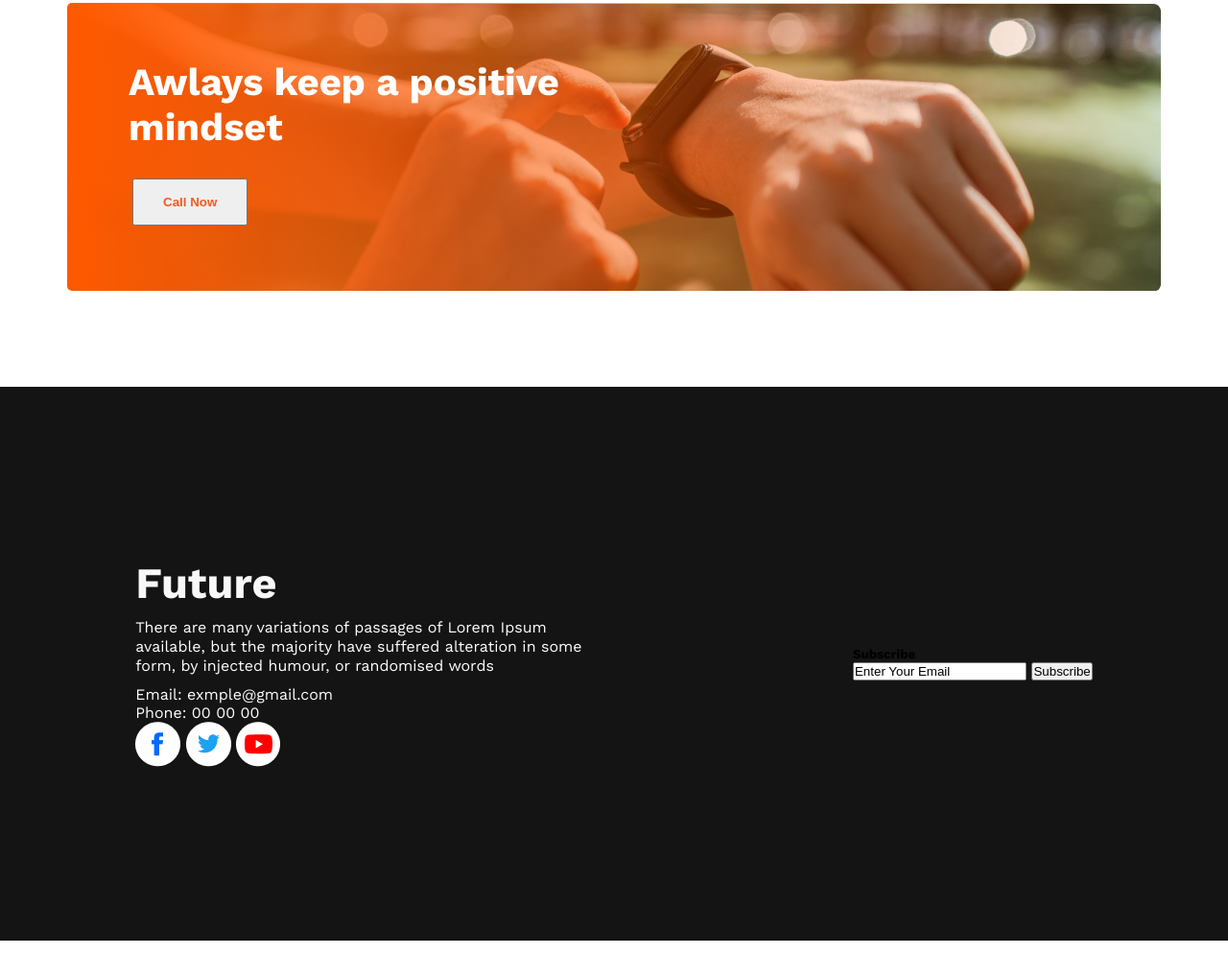
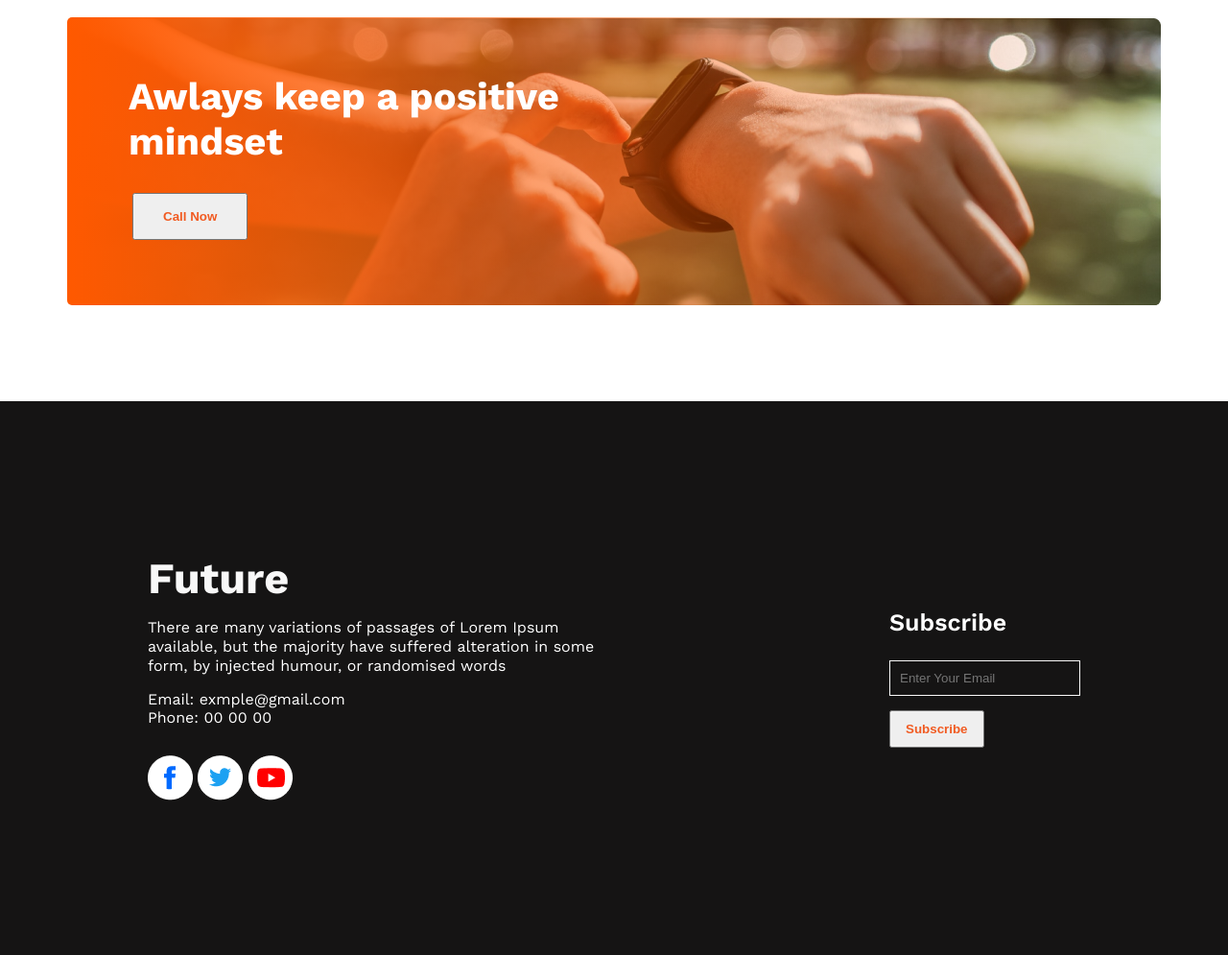
Before and after one commit to Azizul707/new-year-new-me, a plain HTML site: page index.html in a window 1280 px wide. Shown: the part 1790-2785 px from the top of the page at 96% size. Drawn offline with nearby package versions, Linux system fonts and the light colour scheme.

Commit message:
final touch

```diff
--- a/index.html
+++ b/index.html
@@ -127,7 +127,7 @@
         </div>
         <div class="footer-right">
             <h5 class="right-footer-title">Subscribe</h5>
-            <input type="email" value="Enter Your Email">
+            <input type="email" placeholder="Enter Your Email">
             <button class="sbs-btn">Subscribe</button>
 
         </div>
--- a/style.css
+++ b/style.css
@@ -161,12 +161,39 @@ img {
   color: #f8f8f8;
   font-size: 45px;
   font-weight: 700;
-  margin-bottom: 10px;
+  margin-bottom: 15px;
 }
 .left-footer-pera {
   color: #fff;
   font-size: 16px;
   font-weight: 400;
   line-height: 20px;
-  margin-bottom: 10px;
+  margin-bottom: 15px;
 }
+.social-icon,
+img {
+  margin-top: 15px;
+  gap: 15px;
+}
+
+/* ! footer right div style here */
+
+.right-footer-title {
+  color: #fff;
+  font-size: 25px;
+  font-weight: 600;
+  margin-bottom: 25px;
+}
+.footer-right>input{
+    color: #fff;
+    background-color:#151414;
+    padding: 10px 10px;
+    border: 1px solid #f8f8f8;
+}
+.sbs-btn{
+    display: block;
+    margin-top: 15px;
+    padding: 10px 15px;
+    color: #f15b22;
+    font-weight: 600;
+}
```
